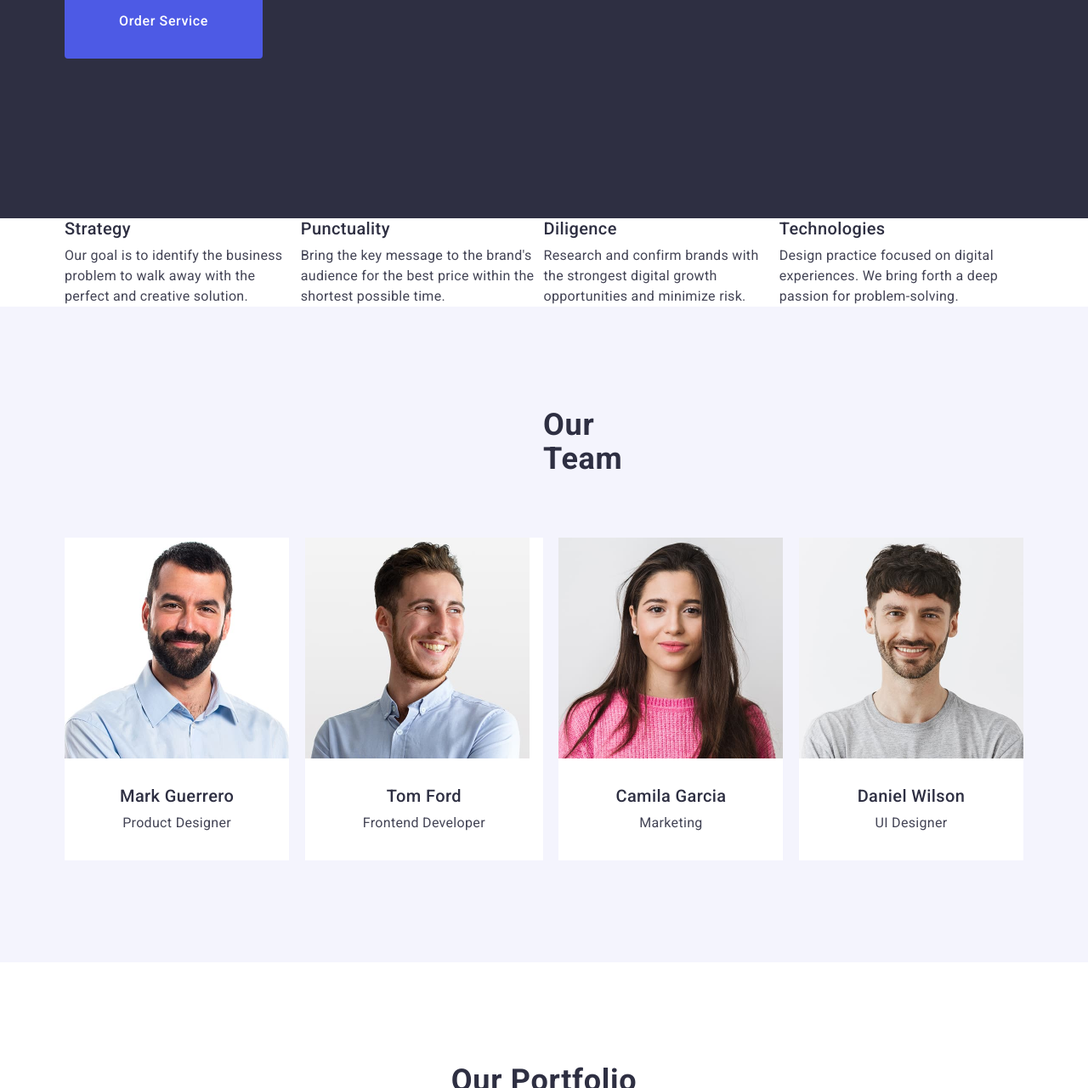
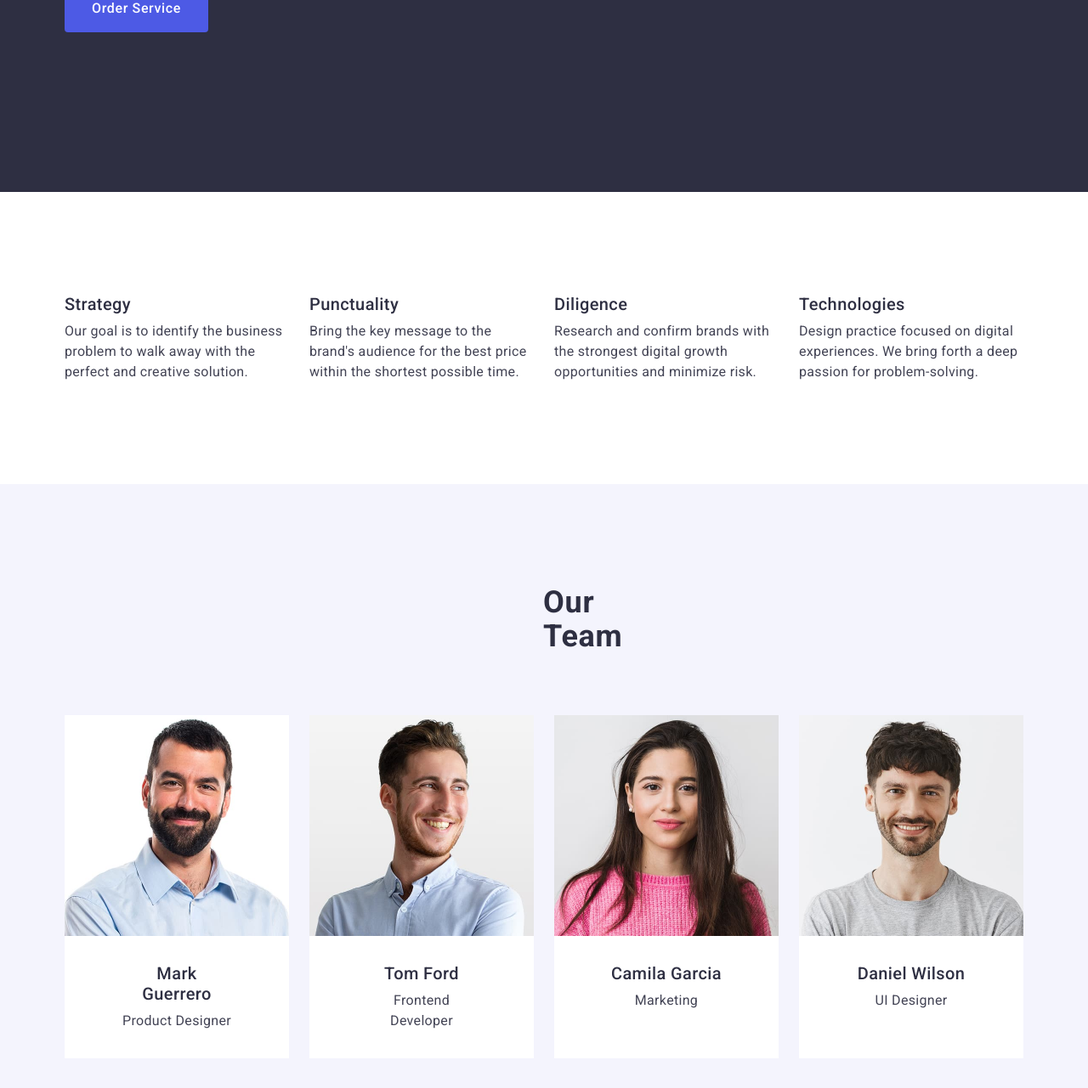
Before and after one commit to pancheshnyi/goit-markup-hw-03, a plain HTML site: page index.html in a window 1280 px wide. Shown: the part 375-1656 px from the top of the page at 85% size. Drawn offline with nearby package versions, Linux system fonts and the light colour scheme.

Commit message:
bug fix dz2 section 2_4

```diff
--- a/css/styles.css
+++ b/css/styles.css
@@ -4,13 +4,16 @@ body {
   background-color: #ffffff;
 }
 
-* {
+/* * {
   margin: 0;
   padding: 0;
-}
+} */
 
-ul {
+ul,
+ol {
   list-style-type: none;
+  margin: 0;
+  padding-left: 0;
 }
 
 a {
@@ -41,7 +44,7 @@ img {
 }
 
 .container {
-  width: 1158px;
+  max-width: 1158px;
   padding-left: 15px;
   padding-right: 15px;
   margin: 0 auto;
@@ -66,6 +69,7 @@ img {
   display: flex;
   flex-direction: row;
   align-items: center;
+  border-bottom: 1px solid #e7e9fc;
 }
 
 .logo-primary {
@@ -146,11 +150,11 @@ img {
   letter-spacing: 0.02em;
   color: #fff;
   max-width: 496px;
+  /* display: flex; */
 }
 
 .solution-button {
-  box-sizing: content-box;
-  width: 169px;
+  min-width: 169px;
   height: 56px;
   border: 0;
   border-radius: 4px;
@@ -162,9 +166,8 @@ img {
   letter-spacing: 0.04em;
   color: #fff;
   cursor: pointer;
-  padding: 16px 32px;
+  /* padding: 16px 32px; */
   display: block;
-  /* margin-bottom: 188px; */
 }
 
 .solution-button:hover,
@@ -179,11 +182,20 @@ img {
 .benefits {
   display: flex;
   justify-content: space-between;
-  gap: 20;
+  gap: 24;
 }
 
 .benefits-section {
-  /* padding: 0 156px; */
+  padding: 120px 0;
+}
+
+.visually-hidden {
+  position: absolute;
+  visibility: hidden;
+}
+
+.benefits-item {
+  width: calc((100% - 72px) / 4);
 }
 
 .benefits-title {
@@ -224,6 +236,7 @@ img {
 
 .team-block {
   background-color: #ffffff;
+  width: calc((100% - 72px) / 4);
 }
 
 .team-title {
@@ -267,8 +280,7 @@ img {
   display: flex;
   justify-content: space-between;
   flex-wrap: wrap;
-  /* padding: 0 24px; */
-  /* background-color: red; */
+  /* width: calc((100% - 96px) / 6); */
   gap: 24px;
 }
 
--- a/index.html
+++ b/index.html
@@ -61,7 +61,7 @@
 
       <section class="benefits-section">
         <div class="container">
-          <h2 hidden>Benefits</h2>
+          <h2 class="visually-hidden">Benefits</h2>
           <ul class="benefits">
             <li class="benefits-item">
               <h3 class="benefits-title">Strategy</h3>
```
